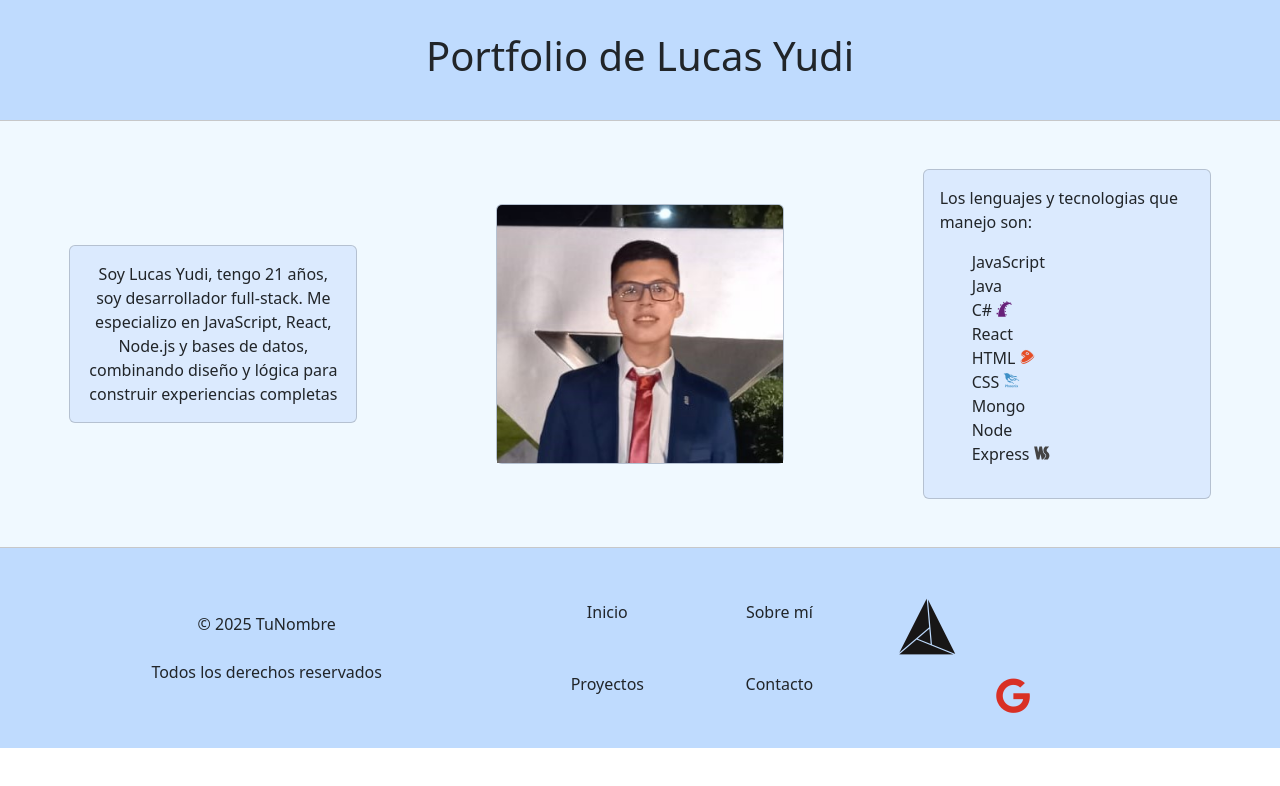
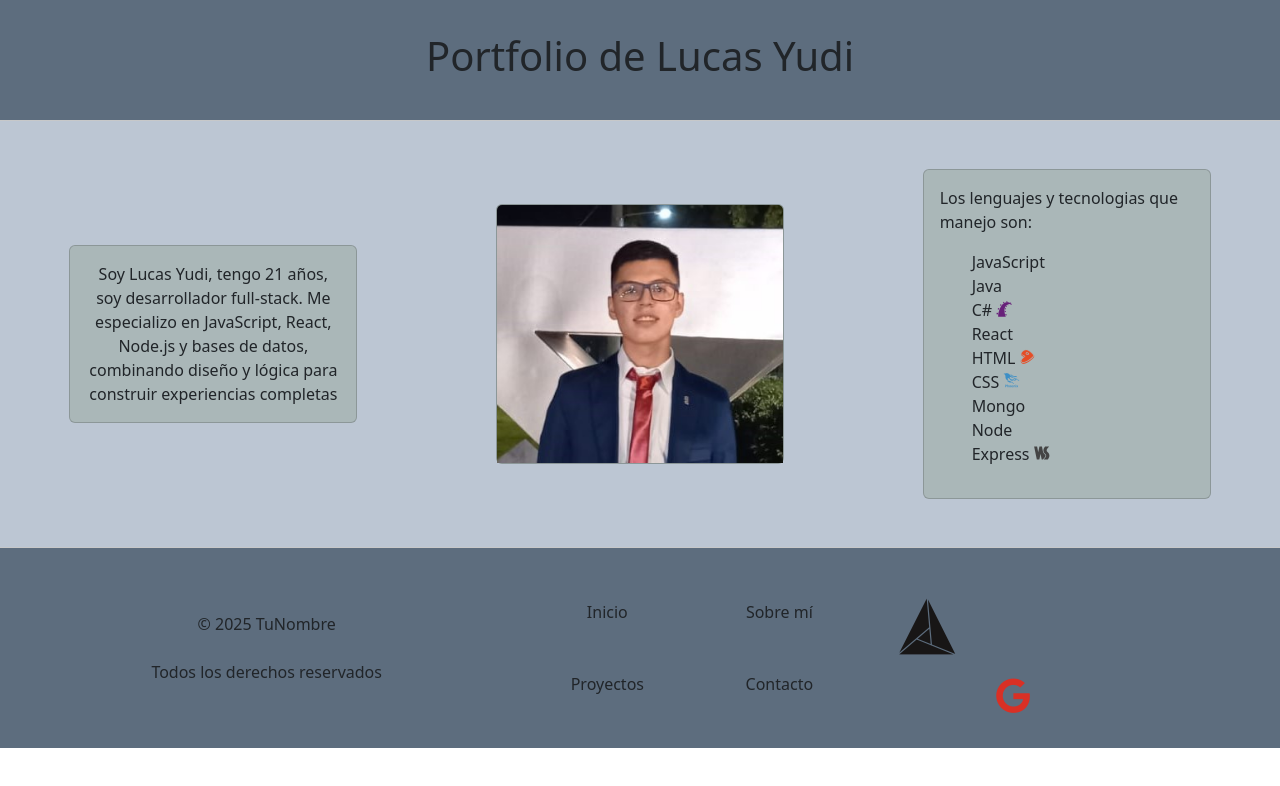
Before and after one commit to Yudi454/Portfolio-React, a React (Vite) app: page / in a window 1280 px wide. Shown: the top 786 px of the page. Built offline with nearby package versions, Linux system fonts and the light colour scheme.

Commit message:
Termine de agregar los colores de la página

```diff
--- a/src/css/Main.css
+++ b/src/css/Main.css
@@ -12,7 +12,7 @@ hr{
 }
 
 .card {
-    background-color:  #dbeafe !important;
+    background-color:  #AAB7B8 !important;
 }
 
 .Card2{
@@ -24,19 +24,19 @@ hr{
 }
 
 .Main{
-  background-color: #f0f9ff;
+  background-color: #BCC6D3;
   padding-top: 6vh;
   padding-bottom: 6vh;
 }
 
 .Header{
-  background-color: #bfdbfe;
+  background-color: #5D6D7E;
   padding-top: 4vh;
   padding-bottom: 4vh;
 }
 
 .Footer{
-  background-color: #bfdbfe;
+  background-color: #5D6D7E;
   padding-top: 4vh;
   padding-bottom: 4vh;
 }
```
